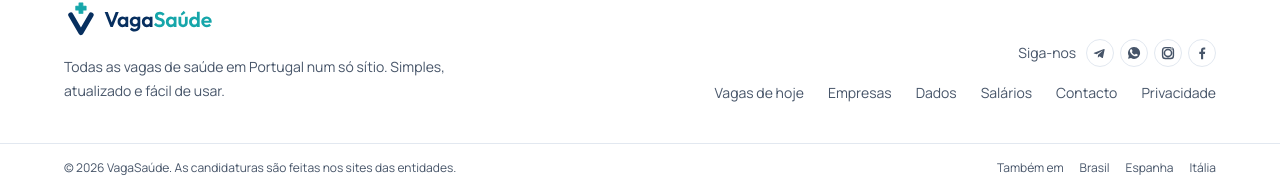
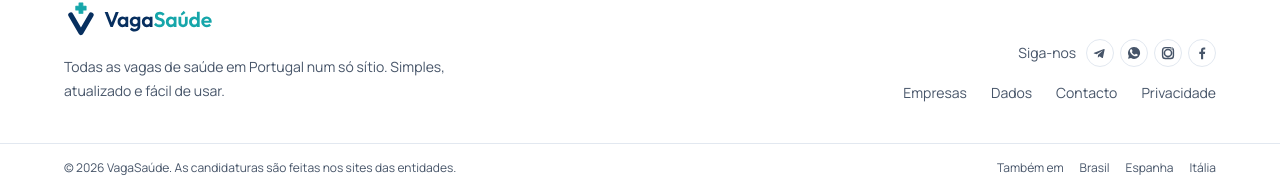
Before and after one commit to joaodominguez/vagasaude, a Next.js app in the folder apps/web/: page / in a window 1280 px wide. Shown: the part 4182-4359 px from the top of the page. Built offline with nearby package versions, Linux system fonts and the light colour scheme; no server answers.

Commit message:
Rodapé: tira ligações repetidas do menu de topo (Vagas de hoje, Salários)

```diff
--- a/apps/web/src/components/footer.tsx
+++ b/apps/web/src/components/footer.tsx
@@ -16,17 +16,11 @@ export function Footer() {
         <div className="flex flex-col gap-4 sm:items-end">
           <SocialLinks />
           <nav className="flex flex-wrap gap-x-6 gap-y-3 text-sm text-muted">
-            <Link className="hover:text-primary" href="/vagas/hoje">
-              Vagas de hoje
-            </Link>
             <Link className="hover:text-primary" href="/empresas">
               Empresas
             </Link>
             <Link className="hover:text-primary" href="/dados">
               Dados
-            </Link>
-            <Link className="hover:text-primary" href="/salarios">
-              Salários
             </Link>
             <Link className="hover:text-primary" href="/contacto">
               Contacto
```
